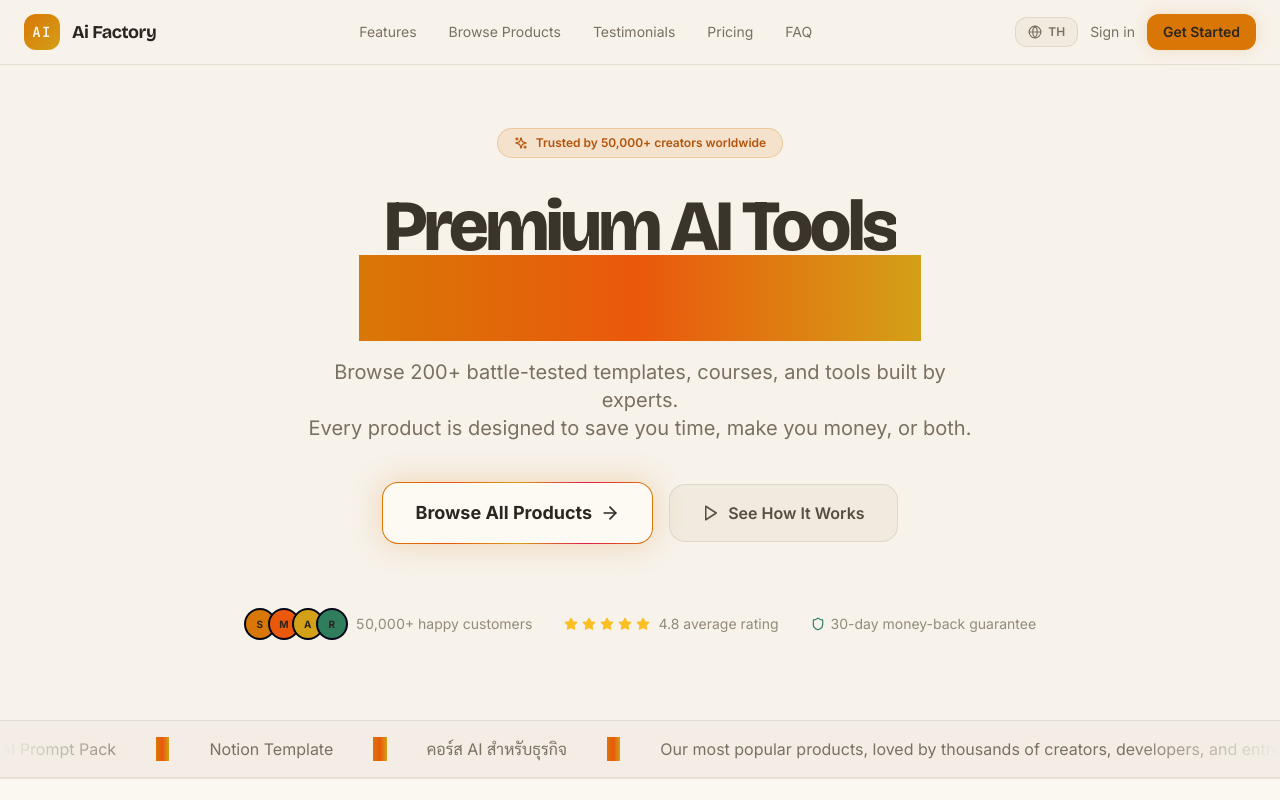
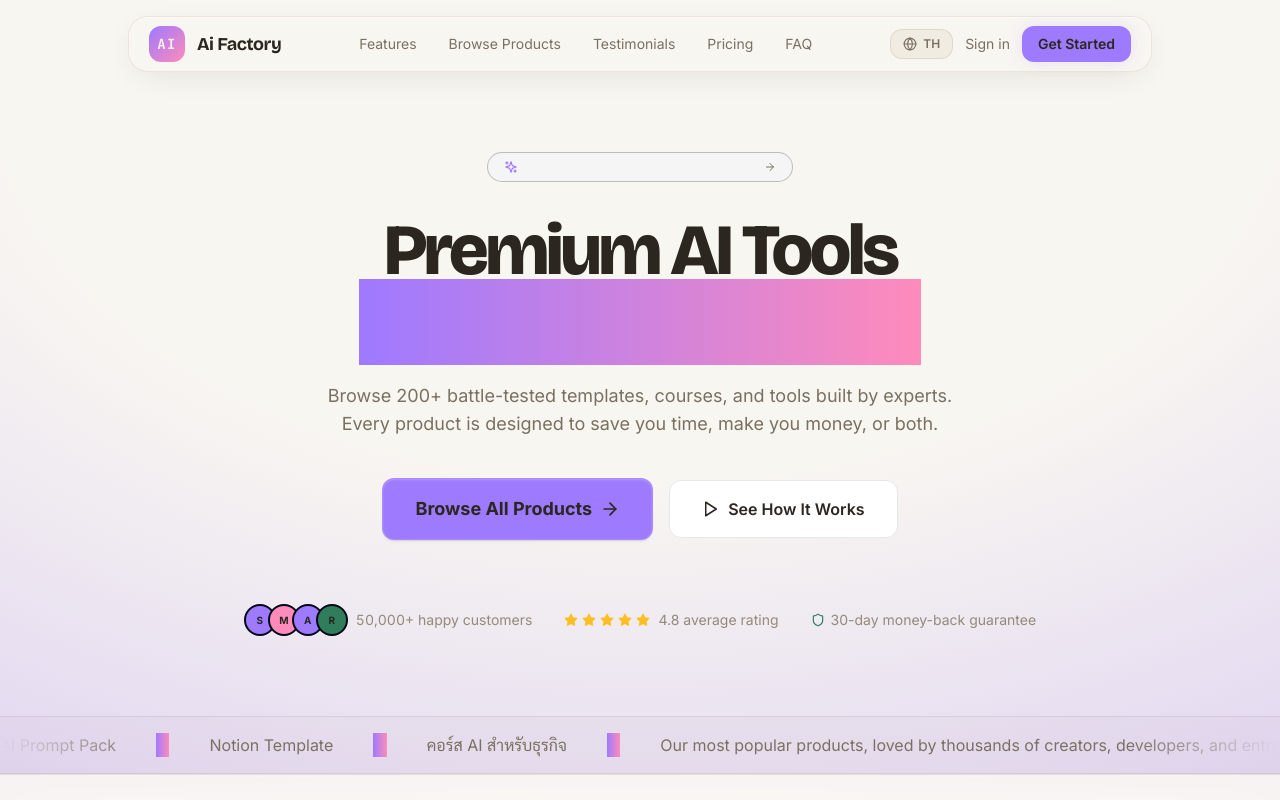
Before and after one commit to bravforcode/graxia-os, a React (Vite) app in the folder frontend/: page / in a window 1280 px wide. Shown: the top 800 px of the page. Built offline with nearby package versions, Linux system fonts and the light colour scheme; no server answers.

Commit message:
feat(ui): lyra-quality storefront (#40)

```diff
--- a/frontend/src/index.css
+++ b/frontend/src/index.css
@@ -320,3 +320,138 @@
   background-color: #d97706;
   color: #fdfaf4;
 }
+
+/* ═══════════════════════════════════════════════════════════════════════════
+   LYRA-QUALITY SYSTEM — evidence from lyra.marqraft.com
+   (violet #9E7AFF → pink #FE8BBB brand · pill nav · shiny text · radial cards)
+   ═══════════════════════════════════════════════════════════════════════════ */
+@layer utilities {
+  /* Lyra brand accent remaps (keep warm cream base) */
+  .bg-secondary { background-color: #9e7aff; }
+  .hover\:bg-secondary\/80:hover { background-color: rgba(158, 122, 255, 0.8); }
+  .hover\:bg-secondary:hover { background-color: #8b6cf5; }
+  .text-secondary { color: #8b6cf5; }
+
+  /* Violet→pink accent (lyra card gradient) */
+  .bg-indigo-500 { background-color: #9e7aff; }
+  .hover\:bg-indigo-500:hover { background-color: #9e7aff; }
+  .hover\:bg-indigo-600:hover { background-color: #8b6cf5; }
+  .group-hover\:bg-indigo-500:hover { background-color: #9e7aff; }
+  .bg-indigo-500\/10 { background-color: rgba(158, 122, 255, 0.12); }
+  .bg-indigo-500\/90 { background-color: rgba(158, 122, 255, 0.92); }
+  .bg-indigo-500\/5 { background-color: rgba(158, 122, 255, 0.06); }
+  .text-indigo-300 { color: #8b6cf5; }
+  .text-indigo-400 { color: #9e7aff; }
+  .group-hover\:text-indigo-300:hover { color: #8b6cf5; }
+  .border-indigo-500\/20 { border-color: rgba(158, 122, 255, 0.25); }
+  .border-indigo-500\/30 { border-color: rgba(158, 122, 255, 0.35); }
+  .bg-purple-500 { background-color: #fe8bbb; }
+  .bg-cyan-500 { background-color: #9e7aff; }
+  .bg-cyan-500\/4 { background-color: rgba(158, 122, 255, 0.05); }
+  .text-indigo-400\/60 { color: rgba(158, 122, 255, 0.6); }
+  .focus\:border-indigo-500:focus { border-color: #9e7aff; }
+  .focus\:ring-indigo-500\/20:focus { --tw-ring-color: rgba(158, 122, 255, 0.2); }
+  .hover\:border-indigo-500\/30:hover { border-color: rgba(158, 122, 255, 0.35); }
+
+  /* Warm glows → lyra violet glow */
+  .shadow-glow-sm { box-shadow: 0 0 15px rgba(158, 122, 255, 0.18); }
+  .shadow-glow-md { box-shadow: 0 0 30px rgba(158, 122, 255, 0.25); }
+  .shadow-glow-lg { box-shadow: 0 0 60px rgba(158, 122, 255, 0.32); }
+  .shadow-glow-cyan { box-shadow: 0 0 30px rgba(158, 122, 255, 0.25); }
+
+  /* Gradient stops → violet→pink (lyra) */
+  .from-indigo-400 { --tw-gradient-from: #9e7aff; --tw-gradient-stops: var(--tw-gradient-from), var(--tw-gradient-via, var(--tw-gradient-to)); }
+  .via-purple-400 { --tw-gradient-via: #fe8bbb; --tw-gradient-stops: var(--tw-gradient-from), var(--tw-gradient-via, var(--tw-gradient-to)); }
+  .to-cyan-400 { --tw-gradient-to: #fe8bbb; }
+  .from-indigo-500 { --tw-gradient-from: #9e7aff; --tw-gradient-stops: var(--tw-gradient-from), var(--tw-gradient-via, var(--tw-gradient-to)); }
+  .to-purple-600 { --tw-gradient-to: #fe8bbb; }
+  .hover\:from-indigo-600:hover { --tw-gradient-from: #8b6cf5; --tw-gradient-stops: var(--tw-gradient-from), var(--tw-gradient-via, var(--tw-gradient-to)); }
+  .hover\:to-purple-700:hover { --tw-gradient-to: #fe6ba4; }
+  .from-violet-500 { --tw-gradient-from: #9e7aff; --tw-gradient-stops: var(--tw-gradient-from), var(--tw-gradient-via, var(--tw-gradient-to)); }
+  .from-indigo-500\/10 { --tw-gradient-from: rgba(158, 122, 255, 0.1); --tw-gradient-stops: var(--tw-gradient-from), var(--tw-gradient-via, var(--tw-gradient-to)); }
+  .via-purple-500\/5 { --tw-gradient-via: rgba(254, 139, 187, 0.05); --tw-gradient-stops: var(--tw-gradient-from), var(--tw-gradient-via, var(--tw-gradient-to)); }
+  .to-cyan-500\/10 { --tw-gradient-to: rgba(254, 139, 187, 0.1); }
+
+  /* Lyra grid texture (315deg 1px lines at 50% pitch) */
+  .bg-grid-lyra {
+    background-image: repeating-linear-gradient(315deg, currentColor 0 1px, transparent 0 50%);
+    background-size: 10px 10px;
+  }
+
+  /* Lyra CTA shadow recipe (inset top-light + soft drop) */
+  .shadow-lyra {
+    box-shadow:
+      inset 0 1px 2px rgba(255, 255, 255, 0.25),
+      0 3px 3px -1.5px rgba(16, 24, 40, 0.06),
+      0 1px 1px rgba(16, 24, 40, 0.08);
+  }
+
+  /* Lyra shiny-text (background-position sweep, 8s, --shiny-width) */
+  .shiny-text {
+    --shiny-width: 100px;
+    background-image: linear-gradient(90deg, transparent, rgba(43, 38, 32, 0.7) 50%, transparent);
+    background-size: var(--shiny-width) 100%;
+    background-repeat: no-repeat;
+    background-position: calc(-100% - var(--shiny-width)) 0;
+    -webkit-background-clip: text;
+    background-clip: text;
+    color: transparent;
+    animation: shiny-text 8s infinite;
+  }
+  @keyframes shiny-text {
+    0%, 90%, 100% { background-position: calc(-100% - var(--shiny-width)) 0; }
+    50% { background-position: 200% 0; }
+  }
+}
+
+@layer components {
+  /* Lyra rainbow → violet/pink border button */
+  .btn-rainbow {
+    background:
+      linear-gradient(#fdfaf4, #fdfaf4) padding-box,
+      linear-gradient(90deg, #9e7aff, #fe8bbb, #9e7aff, #fe8bbb, #9e7aff) border-box;
+  }
+  .btn-rainbow::after {
+    background: linear-gradient(90deg, #9e7aff, #fe8bbb, #9e7aff);
+    opacity: 0.25;
+  }
+  .text-gradient-brand {
+    background: linear-gradient(90deg, #9e7aff, #fe8bbb);
+  }
+
+  /* Lyra floating pill navbar */
+  .pill-nav {
+    border-radius: 1.25rem;
+    border: 1px solid rgba(233, 227, 216, 0.9);
+    background: rgba(248, 246, 241, 0.85);
+    backdrop-filter: blur(12px);
+    box-shadow:
+      inset 0 1px 2px rgba(255, 255, 255, 0.5),
+      0 8px 32px -12px rgba(43, 38, 32, 0.15);
+  }
+
+  /* Lyra feature-card: 3-layer radial violet→pink border + spotlight */
+  .lyra-card {
+    position: relative;
+    border-radius: 0.75rem;
+    border: 1px solid rgba(233, 227, 216, 0.9);
+    background: #fdfaf4;
+  }
+  .lyra-card::before {
+    content: "";
+    position: absolute;
+    inset: -1px;
+    border-radius: inherit;
+    pointer-events: none;
+    opacity: 0;
+    transition: opacity 0.3s ease;
+    background: radial-gradient(200px circle at -200px -200px, #9e7aff, #fe8bbb, transparent 100%);
+  }
+  .lyra-card:hover::before {
+    opacity: 1;
+  }
+  .lyra-card > * {
+    position: relative;
+    z-index: 1;
+  }
+}
--- a/frontend/src/pages/LandingPage.tsx
+++ b/frontend/src/pages/LandingPage.tsx
@@ -97,7 +97,7 @@ export default function LandingPage() {
   ];
 
   return (
-    <div className="min-h-screen bg-slate-950 text-slate-100 font-sans selection:bg-indigo-500 selection:text-white overflow-x-hidden">
+    <div className="min-h-screen bg-slate-950 text-slate-100 font-sans selection:bg-indigo-500 selection:text-white overflow-x-clip">
       {/* SEO & Structured Data */}
       <script
         type="application/ld+json"
@@ -113,28 +113,31 @@ export default function LandingPage() {
         }}
       />
 
-      {/* Background Effects */}
+      {/* Background Effects — lyra violet radial bloom */}
       <div className="fixed inset-0 pointer-events-none">
+        <div
+          className="absolute inset-x-0 top-0 h-[600px] md:h-[800px]"
+          style={{ background: "radial-gradient(125% 125% at 50% 10%, #f8f6f1 40%, rgba(158,122,255,0.35) 100%)" }}
+        />
         <div className="absolute top-0 left-1/2 -translate-x-1/2 w-[800px] h-[800px] rounded-full bg-indigo-500/8 blur-[150px]" />
         <div className="absolute bottom-0 right-0 w-[600px] h-[600px] rounded-full bg-cyan-500/6 blur-[120px]" />
-        <div className="absolute top-1/2 left-0 w-[400px] h-[400px] rounded-full bg-purple-500/5 blur-[100px]" />
       </div>
 
-      {/* Navigation */}
-      <nav className="fixed top-0 left-0 right-0 z-50 border-b border-slate-800/50 bg-slate-950/80 backdrop-blur-xl">
-        <div className="max-w-7xl mx-auto px-6 h-16 flex items-center justify-between">
+      {/* Navigation — lyra floating pill navbar (sticky top-4 rounded-2xl) */}
+      <nav className="sticky top-4 z-50 flex justify-center px-4">
+        <div className="pill-nav w-full max-w-5xl flex h-[56px] items-center justify-between px-5">
           <div className="flex items-center gap-3">
             <div className="w-9 h-9 rounded-xl bg-gradient-to-br from-indigo-500 to-cyan-400 flex items-center justify-center font-mono font-bold text-sm tracking-widest text-slate-950">
               AI
             </div>
-            <span className="font-display font-bold text-lg tracking-tight text-white">{t("brand.name")}</span>
+            <span className="font-display font-bold text-lg tracking-tight text-slate-100">{t("brand.name")}</span>
           </div>
           <div className="hidden md:flex items-center gap-8 text-sm text-slate-400">
-            <a href="#features" className="hover:text-white transition-colors">{t("nav.features")}</a>
-            <Link to="/store" className="hover:text-white transition-colors">{t("nav.products")}</Link>
-            <a href="#testimonials" className="hover:text-white transition-colors">{t("nav.testimonials")}</a>
-            <a href="#pricing" className="hover:text-white transition-colors">{t("nav.pricing")}</a>
-            <a href="#faq" className="hover:text-white transition-colors">{t("nav.faq")}</a>
+            <a href="#features" className="hover:text-slate-100 transition-colors">{t("nav.features")}</a>
+            <Link to="/store" className="hover:text-slate-100 transition-colors">{t("nav.products")}</Link>
+            <a href="#testimonials" className="hover:text-slate-100 transition-colors">{t("nav.testimonials")}</a>
+            <a href="#pricing" className="hover:text-slate-100 transition-colors">{t("nav.pricing")}</a>
+            <a href="#faq" className="hover:text-slate-100 transition-colors">{t("nav.faq")}</a>
           </div>
           <div className="flex items-center gap-3">
             {/* Language Toggle */}
@@ -143,7 +146,7 @@ export default function LandingPage() {
               className={`flex items-center gap-1.5 px-3 py-1.5 rounded-xl text-xs font-semibold border transition-all duration-200 ${ANIMATIONS.buttonPress} ${
                 locale === "th"
                   ? "bg-indigo-500/10 border-indigo-500/30 text-indigo-300"
-                  : "bg-slate-800/50 border-slate-700/50 text-slate-400 hover:text-white hover:border-slate-600"
+                  : "bg-slate-800/50 border-slate-700/50 text-slate-400 hover:text-slate-100"
               }`}
             >
               <Globe size={14} />
@@ -158,7 +161,7 @@ export default function LandingPage() {
               </Link>
             ) : (
               <>
-                <Link to="/login" className="text-sm text-slate-400 hover:text-white transition-colors">
+                <Link to="/login" className="text-sm text-slate-400 hover:text-slate-100 transition-colors">
                   {t("nav.signIn")}
                 </Link>
                 <Link
@@ -174,15 +177,18 @@ export default function LandingPage() {
       </nav>
 
       {/* Hero Section */}
-      <section className="relative pt-32 pb-20 px-6">
+      <section className="relative pt-24 pb-20 px-6">
         <div className="max-w-5xl mx-auto text-center">
-          <div className="inline-flex items-center gap-2 px-4 py-1.5 rounded-full bg-indigo-500/10 border border-indigo-500/20 text-indigo-300 text-xs font-semibold mb-8 animate-fade-in">
-            <Sparkles size={14} />
-            {t("hero.badge")}
-          </div>
+          {/* Lyra shiny-text badge (background-position sweep, 8s) */}
+          <a href="#store" onClick={(e) => { e.preventDefault(); window.location.href = "/store"; }}
+            className="group inline-flex items-center gap-2 px-4 py-1.5 rounded-full bg-neutral-100 border border-slate-700/30 text-xs font-semibold mb-8 animate-fade-in transition-colors hover:bg-neutral-200">
+            <Sparkles size={14} className="text-indigo-400" />
+            <span className="shiny-text">{t("hero.badge")}</span>
+            <ArrowRight size={12} className="text-slate-400 group-hover:translate-x-0.5 transition-transform" />
+          </a>
 
-          <h1 className="text-5xl sm:text-6xl md:text-7xl font-display font-extrabold tracking-tighter text-balance leading-[1.05] mb-6 animate-fade-in-up">
-            <span className="bg-gradient-to-r from-white via-white to-slate-400 bg-clip-text text-transparent">
+          <h1 className="text-4xl sm:text-5xl md:text-6xl xl:text-7xl font-display font-extrabold tracking-tighter text-balance leading-[1.05] mb-6 animate-fade-in-up">
+            <span className="text-slate-100">
               {t("hero.title1")}
             </span>
             <br />
@@ -191,23 +197,23 @@ export default function LandingPage() {
             </span>
           </h1>
 
-          <p className="text-lg md:text-xl text-slate-400 max-w-2xl mx-auto mb-10 leading-relaxed animate-fade-in-up whitespace-pre-line" style={{ animationDelay: "0.1s" }}>
+          <p className="text-base md:text-lg text-slate-400 max-w-2xl mx-auto mb-10 leading-relaxed animate-fade-in-up whitespace-pre-line" style={{ animationDelay: "0.1s" }}>
             {t("hero.subtitle")}
           </p>
 
           <div className="flex flex-col sm:flex-row items-center justify-center gap-4 mb-16 animate-fade-in-up" style={{ animationDelay: "0.2s" }}>
+            {/* Lyra primary CTA: violet + inset-highlight shadow + press scale */}
             <Link
               to="/store"
-              className={`group btn-rainbow btn-shine relative px-8 py-4 text-white font-bold rounded-2xl transition-all duration-200 flex items-center gap-2 text-lg shadow-glow-md hover:shadow-glow-lg ${ANIMATIONS.buttonPress}`}
+              className={`group bg-secondary hover:bg-secondary/80 px-8 py-4 text-white font-bold rounded-xl shadow-lyra border border-white/[0.12] transition-all ease-out flex items-center gap-2 text-lg active:scale-95 ${ANIMATIONS.buttonPress}`}
             >
-              <span className="relative z-10 flex items-center gap-2">
-                {t("hero.cta1")}
-                <ArrowRight size={20} className="group-hover:translate-x-1 transition-transform" />
-              </span>
+              {t("hero.cta1")}
+              <ArrowRight size={20} className="group-hover:translate-x-1 transition-transform" />
             </Link>
+            {/* Lyra secondary CTA: white card + explicit border */}
             <a
               href="#features"
-              className={`px-8 py-4 bg-slate-800/50 hover:bg-slate-800 text-slate-300 font-semibold rounded-2xl border border-slate-700/50 transition-all duration-200 flex items-center gap-2 ${ANIMATIONS.buttonPress}`}
+              className={`px-8 py-4 bg-white hover:bg-white/80 text-slate-100 font-semibold rounded-xl border border-[#E5E7EB] transition-all ease-out flex items-center gap-2 active:scale-95 ${ANIMATIONS.buttonPress}`}
             >
               <Play size={18} />
               {t("hero.cta2")}
--- a/frontend/src/pages/funnel/PublicProductPage.tsx
+++ b/frontend/src/pages/funnel/PublicProductPage.tsx
@@ -199,7 +199,7 @@ export default function PublicProductPage() {
   }
 
   return (
-    <div className="min-h-screen bg-slate-950 text-slate-100 font-sans selection:bg-indigo-500 selection:text-white overflow-x-hidden">
+    <div className="min-h-screen bg-slate-950 text-slate-100 font-sans selection:bg-indigo-500 selection:text-white overflow-x-clip">
       {/* SEO Structured Data */}
       <script
         type="application/ld+json"
@@ -386,7 +386,7 @@ export default function PublicProductPage() {
                 <button
                   type="submit"
                   disabled={checkingOut}
-                  className={`btn-rainbow btn-shine w-full py-4 disabled:opacity-50 text-white font-bold rounded-xl shadow-glow-md hover:shadow-glow-lg transition-all duration-200 flex items-center justify-center gap-2 group text-sm ${ANIMATIONS.buttonPress}`}
+                  className={`w-full py-4 bg-secondary hover:bg-secondary/80 disabled:opacity-50 text-white font-bold rounded-xl shadow-lyra border border-white/[0.12] transition-all ease-out flex items-center justify-center gap-2 group text-sm active:scale-95 ${ANIMATIONS.buttonPress}`}
                 >
                   {checkingOut ? (
                     <span className="relative z-10 flex items-center gap-2">
```
Also changed, not shown: frontend/src/pages/StorePage.tsx (+6 -6 lines).
